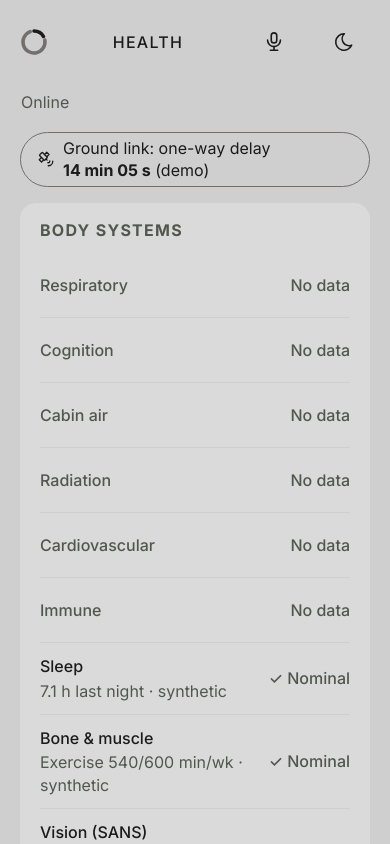
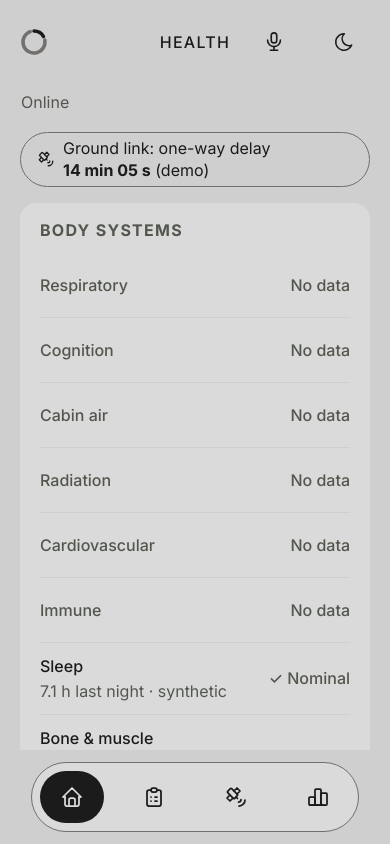
Before and after one commit to jdo-lv/galagans, a React (Vite) app in the folder src/main/frontend/: page / in a window 390 px wide. Shown: the top 844 px of the page. Built offline with nearby package versions, Linux system fonts and the light colour scheme; no server answers.

Commit message:
style(nav-bar): fixed pill on a full-width background strip; HEALTH page-centred on phones (#46)

```diff
--- a/src/main/frontend/src/ui/theme/base.css
+++ b/src/main/frontend/src/ui/theme/base.css
@@ -122,12 +122,12 @@ a:hover {
   color: var(--color-text-muted);
 }
 
-/* App shell */
+/* App shell. The bottom padding is the navigation bar's strip plus a gap, so the last card scrolls clear of it. */
 .app {
   max-width: var(--content-max);
   min-height: 100dvh;
   margin: 0 auto;
-  padding: var(--space-4) var(--gutter) var(--space-7);
+  padding: var(--space-4) var(--gutter) calc(var(--target-min) + 2 * var(--space-2) + 2px + 2 * var(--space-3) + var(--space-4));
   display: flex;
   flex-direction: column;
   gap: var(--space-4);
@@ -141,11 +141,46 @@ a:hover {
   min-height: var(--target-min);
 }
 
-/* On a phone, three header buttons don't fit beside a page-centred wordmark: centre it in the space between */
-@media (max-width: 599px) {
-  .app-header {
-    grid-template-columns: auto 1fr auto;
-  }
+/* Navigation bar (mockups 14 and 15): a pill centred on a full-width strip in the page background, so scrolled
+   cards never show around it. No side padding: the 328 px pill fits any screen from 328 px. */
+.nav-bar {
+  position: fixed;
+  left: 0;
+  right: 0;
+  bottom: 0;
+  display: flex;
+  justify-content: center;
+  padding: var(--space-3) 0;
+  background: var(--color-bg);
+  transition: var(--transition-theme);
+}
+
+.nav-bar__items {
+  display: flex;
+  gap: var(--gap-targets);
+  margin: 0;
+  padding: var(--space-2);
+  list-style: none;
+  background: var(--color-surface);
+  border: 1px solid var(--color-edge);
+  border-radius: var(--radius-pill);
+}
+
+.nav-bar a,
+.nav-bar a:hover {
+  display: grid;
+  place-items: center;
+  width: 64px;
+  height: var(--target-min);
+  border-radius: var(--radius-pill);
+  color: var(--color-text);
+}
+
+/* After the hover rule, so the current link keeps the inverse fill under the pointer */
+.nav-bar a[aria-current='page'],
+.nav-bar a[aria-current='page']:hover {
+  background: var(--color-inverse-bg);
+  color: var(--color-inverse-text);
 }
 
 .brand-mark {
```
